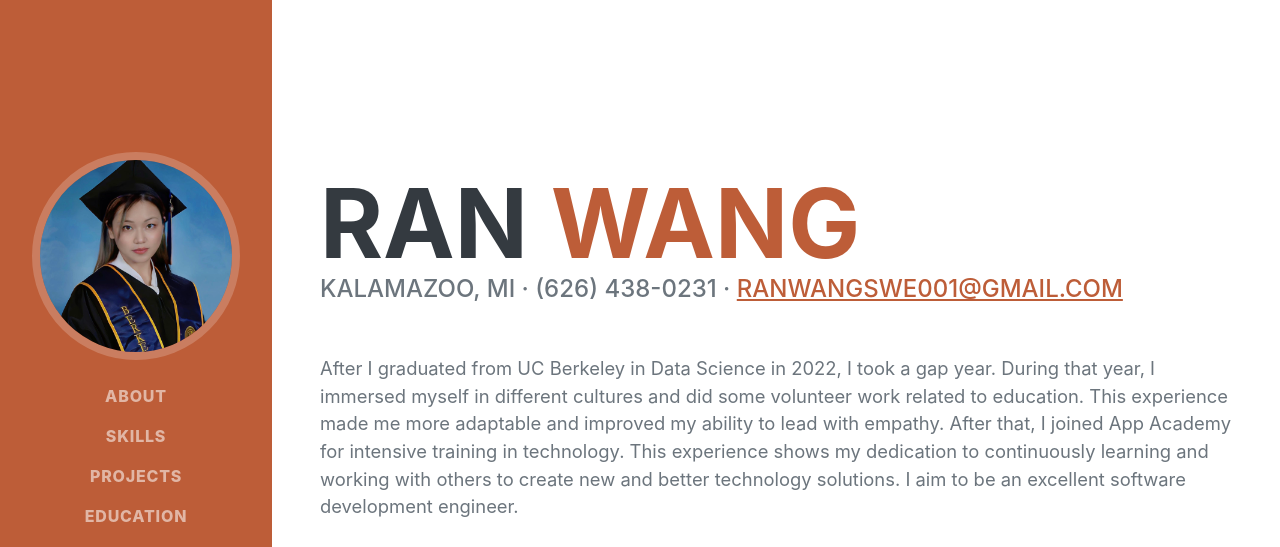
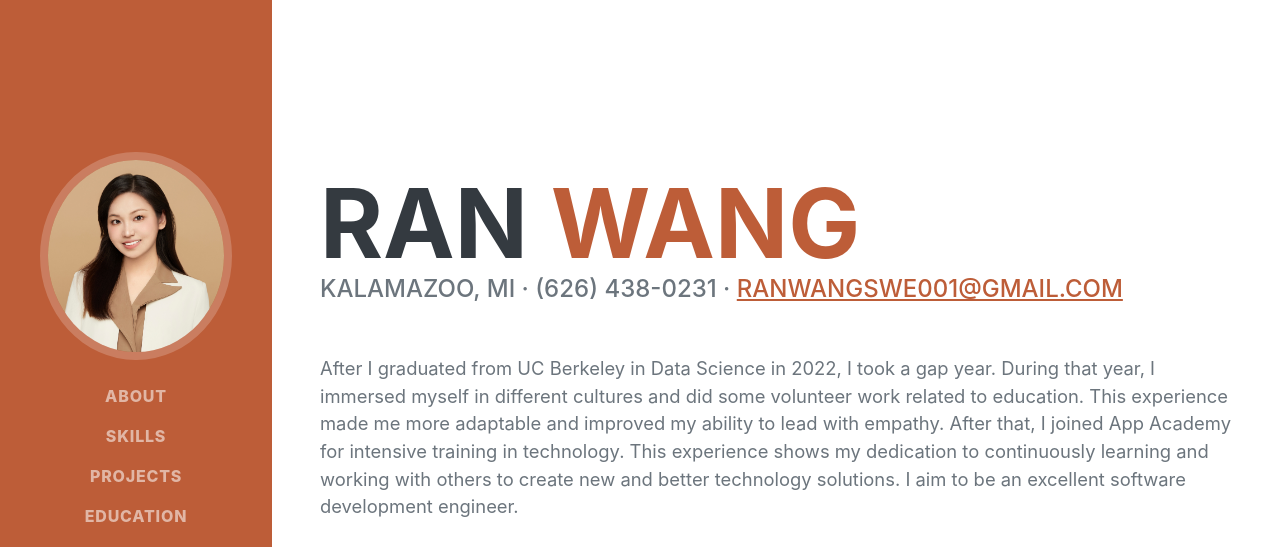
Before and after one commit to ranwang0410/Portfolio, a plain HTML site: page index.html in a window 1280 px wide. Shown: the top 547 px of the page. Drawn offline with nearby package versions, Linux system fonts and the light colour scheme; a web font is replaced by a local one.

Commit message:
modify photo

```diff
--- a/index.html
+++ b/index.html
@@ -20,7 +20,7 @@
         <nav class="navbar navbar-expand-lg navbar-dark bg-primary fixed-top" id="sideNav">
             <a class="navbar-brand js-scroll-trigger" href="#page-top">
                 <span class="d-block d-lg-none">RAN WANG</span>
-                <span class="d-none d-lg-block"><img class="img-fluid img-profile rounded-circle mx-auto mb-2" src="assets/img/profile1.jpg" alt="..." /></span>
+                <span class="d-none d-lg-block"><img class="img-fluid img-profile rounded-circle mx-auto mb-2" src="assets/img/photo1.jpg" alt="..." /></span>
             </a>
             <button class="navbar-toggler" type="button" data-bs-toggle="collapse" data-bs-target="#navbarResponsive" aria-controls="navbarResponsive" aria-expanded="false" aria-label="Toggle navigation"><span class="navbar-toggler-icon"></span></button>
             <div class="collapse navbar-collapse" id="navbarResponsive">
```
Also changed, not shown: assets/img/photo1.jpg (added), 1 other file.
